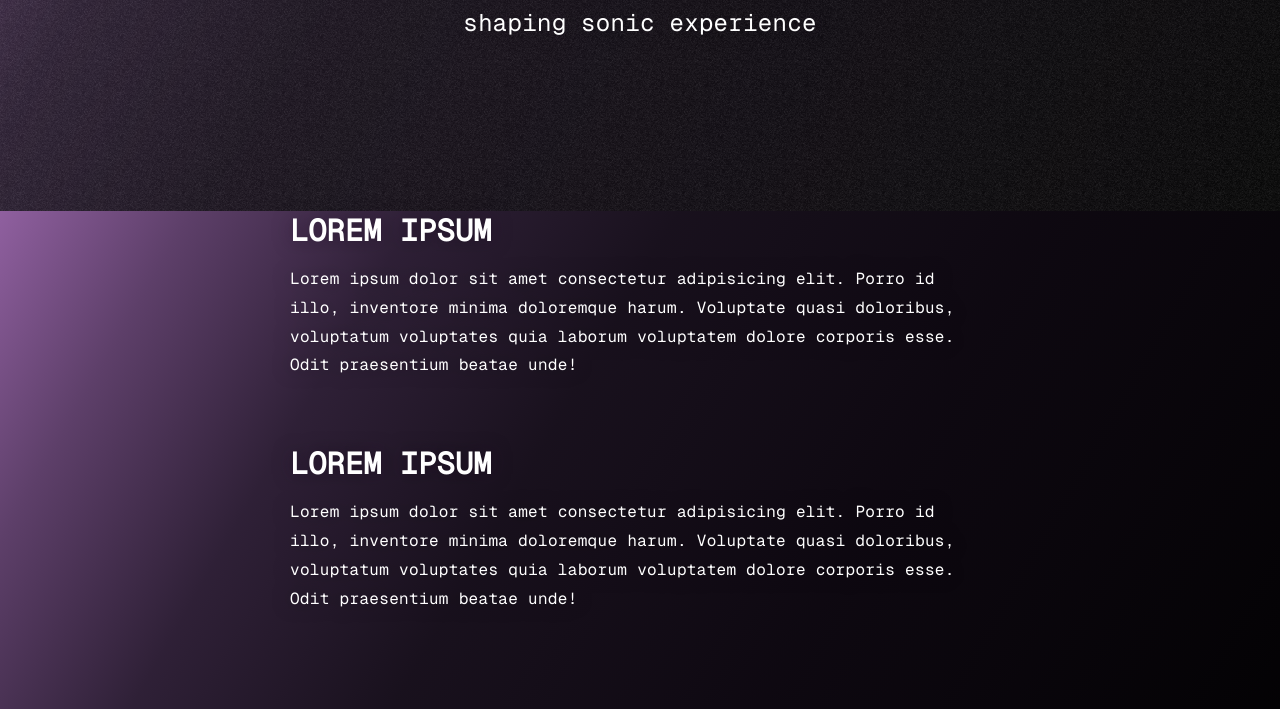
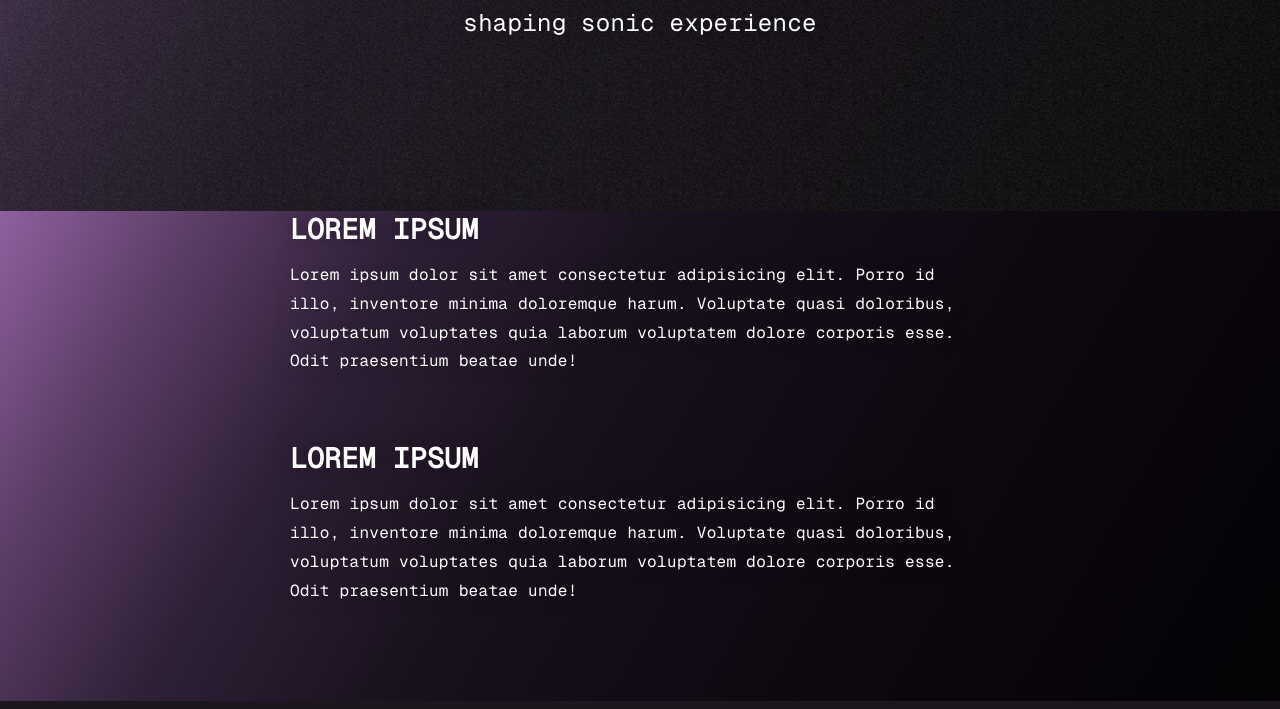
Before and after one commit to thejulle/soiva-web, a PHP site: page / in a window 1280 px wide. Shown: the part 589-1298 px from the top of the page. Run offline with PHP 8.4, Linux system fonts and the light colour scheme.

Commit message:
minify noise gif, tweak fonts

```diff
--- a/assets/style.css
+++ b/assets/style.css
@@ -21,7 +21,6 @@ html, body {
 body {
     position: relative;
     padding: 0 1rem 2rem;
-    /*font-size: 1.125rem;*/
     font-family: "Geist Mono", monospace;
     letter-spacing: .02em;
     color: var(--white);
@@ -36,6 +35,13 @@ body {
         hsl(0deg 0% 0%) 100%
     );
     background-attachment: fixed;
+}
+
+
+@media (max-width: 767px) {
+    body {
+        font-size: .875rem;
+    }
 }
 
 body::before {
@@ -57,7 +63,13 @@ h1, h2, h3, h4, h5, h6 {
 }
 
 h2 {
-    font-size: 1.875rem;
+    font-size: 1.375rem;
+}
+
+@media (min-width: 768px) {
+    h2 {
+        font-size: 1.75rem;
+    }
 }
 
 p {
@@ -72,8 +84,12 @@ p {
     align-items: center;
     justify-content: center;
     padding: 3rem 2rem;
-    font-size: 1.5rem;
-    /*color: var(--white);*/
+}
+
+@media (min-width: 768px) {
+    .hero {
+        font-size: 1.5rem;
+    }
 }
 
 .hero img {
```
Also changed, not shown: assets/noise.gif.
